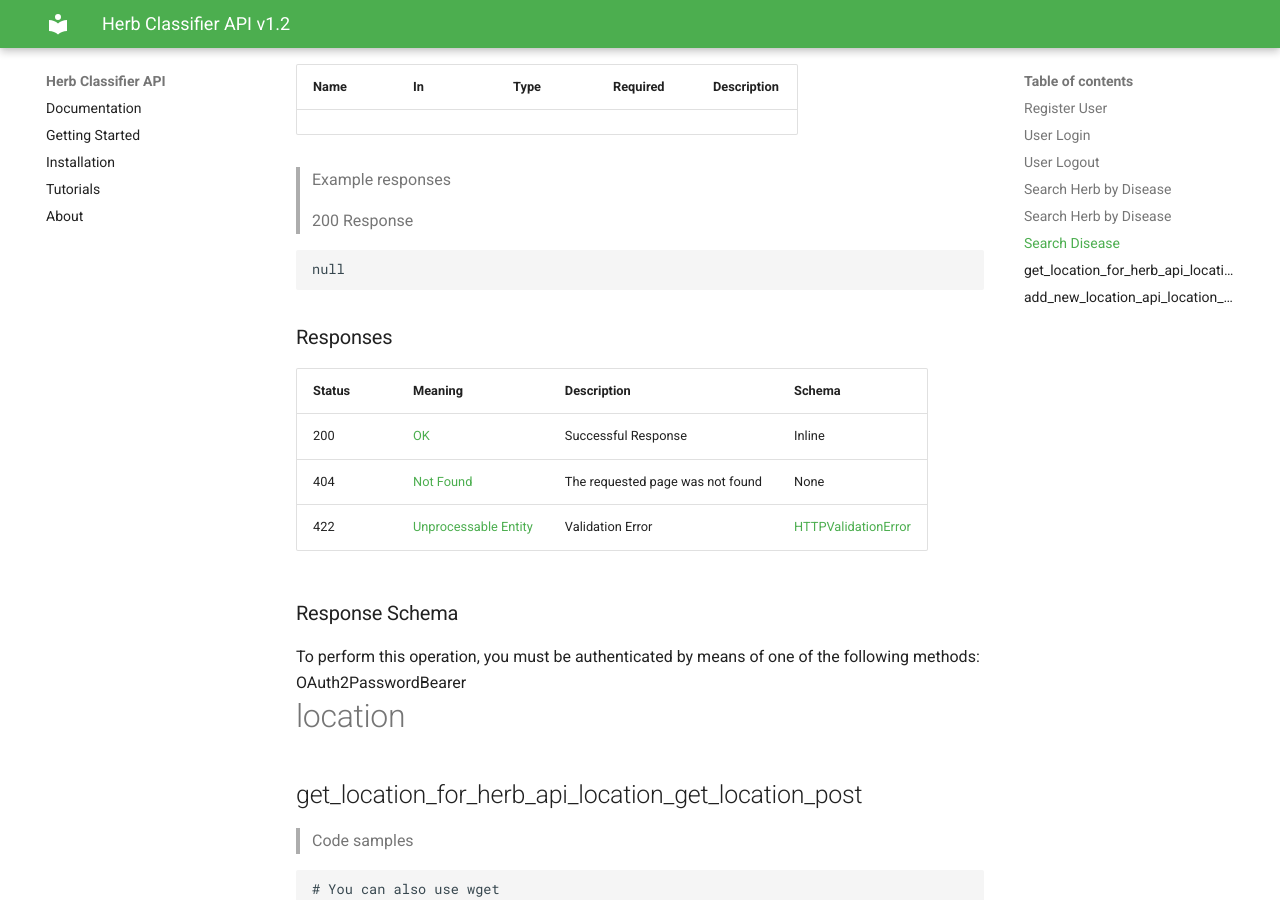
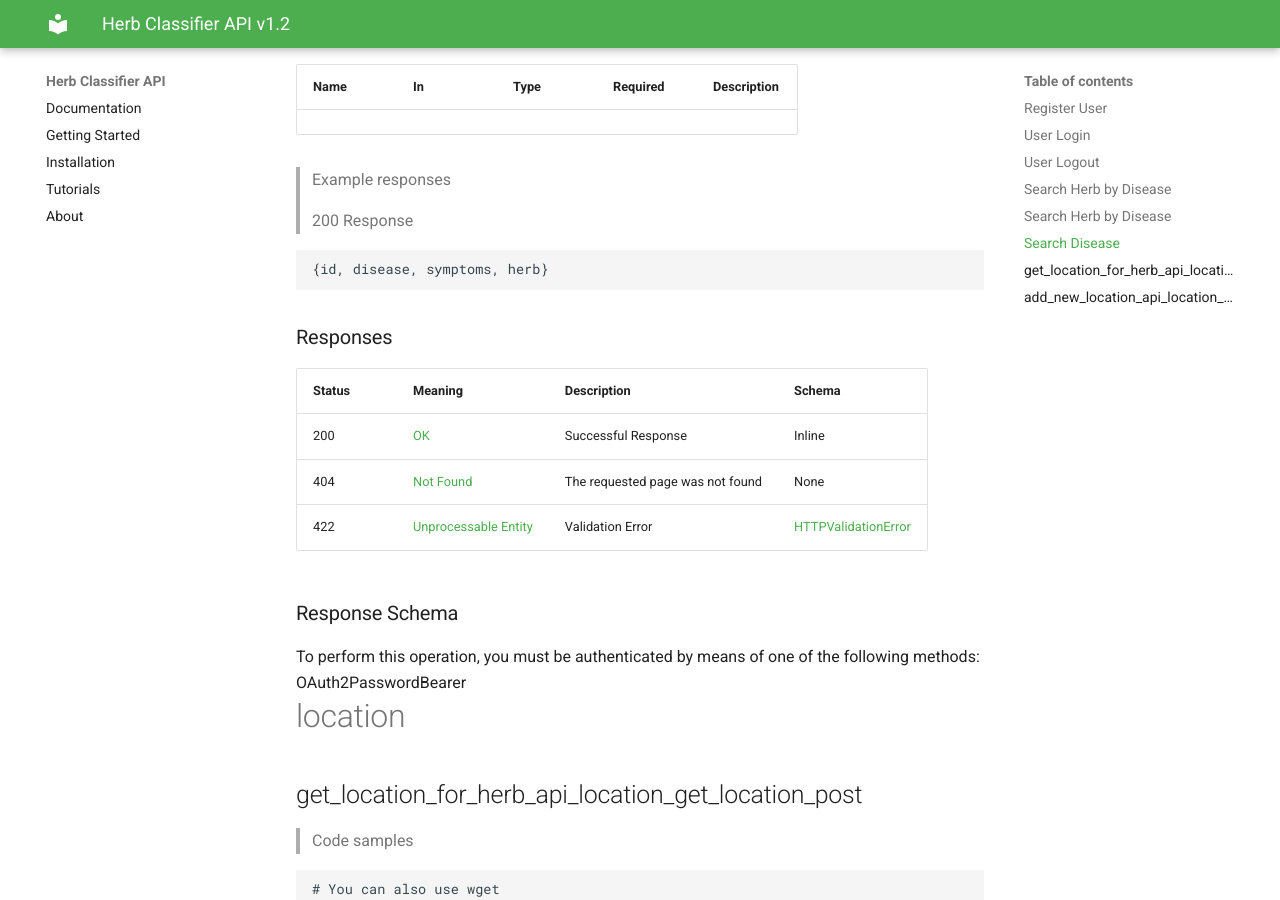
Before and after one commit to dilshankarunarathne/herb-classifier-backend, an MkDocs documentation site: the page built from docs/api_documentation.md, in a window 1280 px wide and 900 px high, scrolled down 24583 px. Built offline with MkDocs 1.6.1 and Material for MkDocs 9.7.7, drawn with Linux system fonts in a browser that asks for light colours.

Commit message:
Update api_documentation.md

````diff
--- a/docs/api_documentation.md
+++ b/docs/api_documentation.md
@@ -1281,7 +1281,7 @@ disease: string
 > 200 Response
 
 ```json
-null
+{id, disease, symptoms, herb}
 ```
 
 <h3 id="search_disease_api_disease_search_post-responses">Responses</h3>
````
